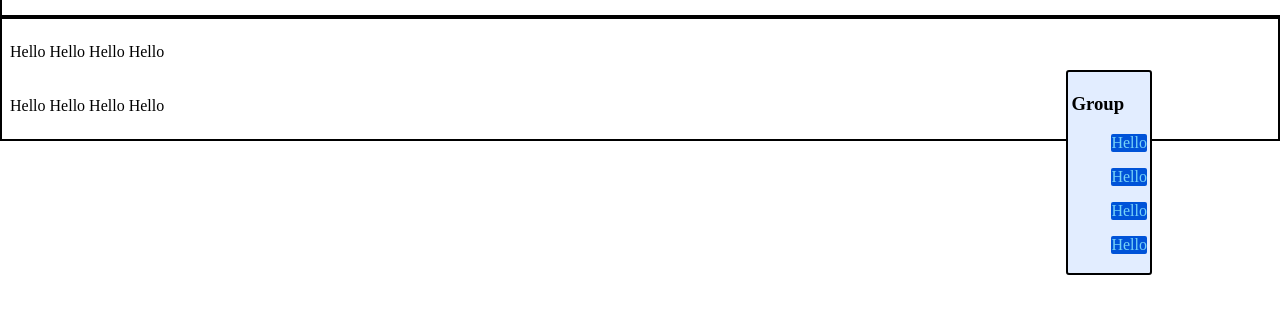
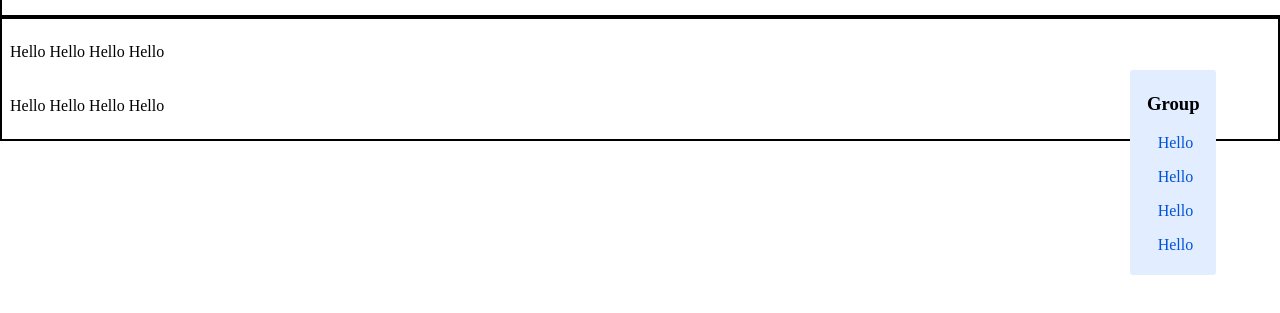
Before and after one commit to sanicatthedisco/meetup, a website: page front_end/index.html in a window 1280 px wide. Shown: the part 205-518 px from the top of the page. Drawn offline with Linux system fonts and the light colour scheme.

Commit message:
Finished group section

```diff
--- a/front_end/main.css
+++ b/front_end/main.css
@@ -54,17 +54,22 @@ input {
 
 #group {
   position: fixed;
-  bottom:40%;
-  right: 10%;
-  border: 2px solid black;
+  bottom: 40%;
+  right: 5%;
   border-radius: 3px;
   background-color: #e2edff;
-  padding: 3px;
-
+  padding: 5px;
+  list-style-position: outside;
 }
 
 #group li {
   border-radius: 2px;
-  background-color: #0053d8;
-  color: #77d3f7;
+  /*background-color: #0053d8;*/
+  color: #0053d8;
+  position: relative;
+  right: 50%;
 }
+
+#group h3 {
+  text-align: center;
+}
```
